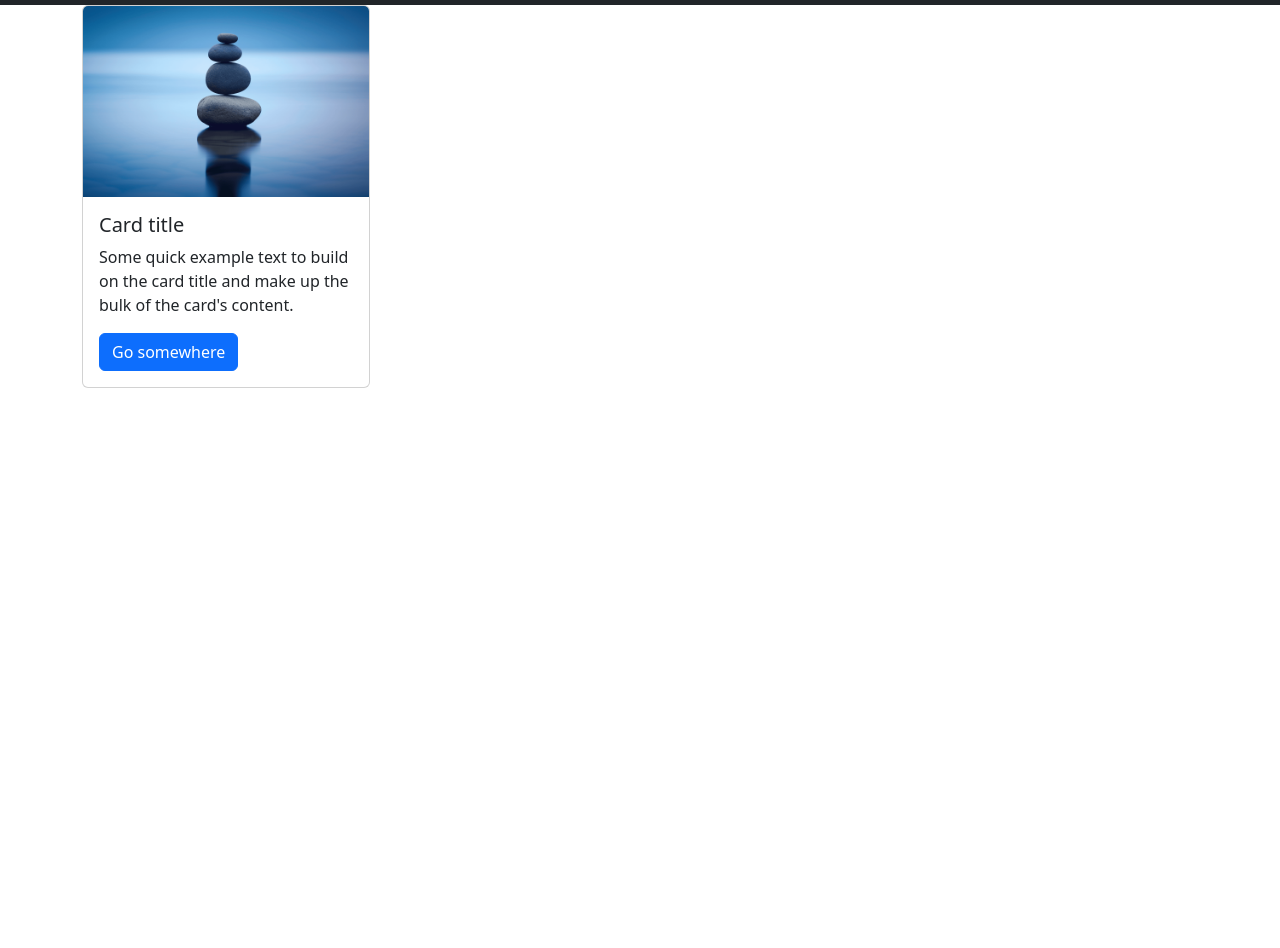
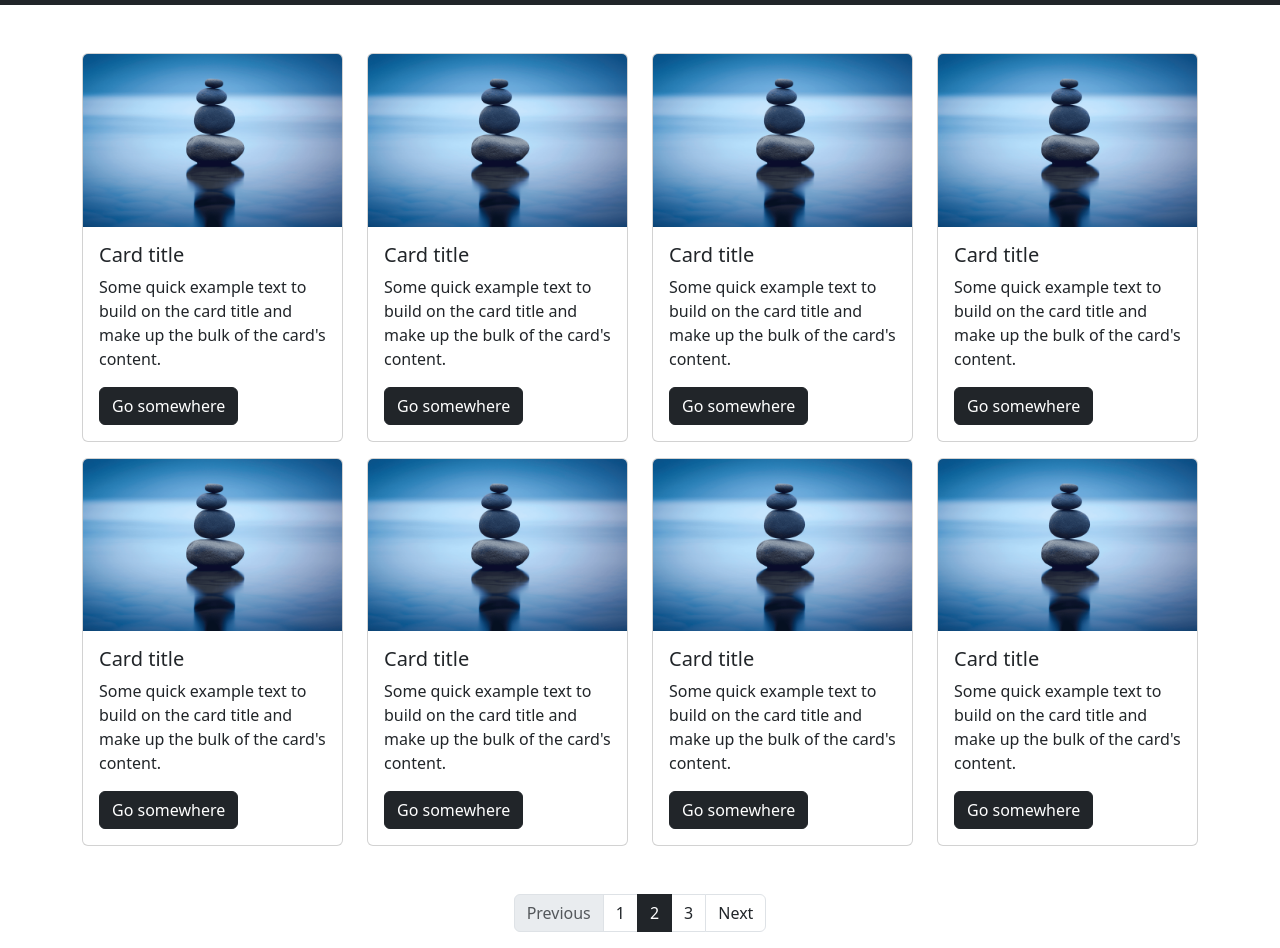
Before and after one commit to mansuroff123/grid-5, a plain HTML site: page index.html in a window 1280 px wide. Shown: the part 51-999 px from the top of the page. Before the commit the page ends 800 px from the top, so only its background shows below. Drawn offline with Linux system fonts and the light colour scheme.

Commit message:
card section finished

```diff
--- a/index.html
+++ b/index.html
@@ -50,20 +50,107 @@
 
   <!-- card section begin -->
     <div class="container">
-      <div class="row">
-        <div class="col-3">
-          <div class="card" style="width: 18rem;">
+      <div class="row my-5 row-gap-3">
+        <div class="col-lg-3 col-md-6 col-12 d-flex justify-content-center">
+          <div class="card" style="max-width: 18rem;">
             <img src="stone.png" class="card-img-top" alt="stone">
             <div class="card-body">
               <h5 class="card-title">Card title</h5>
               <p class="card-text">Some quick example text to build on the card title and make up the bulk of the card's content.</p>
-              <a href="#" class="btn btn-primary">Go somewhere</a>
+              <a href="#" class="btn btn-dark">Go somewhere</a>
+            </div>
+          </div>
+        </div>
+        <div class="col-lg-3 col-md-6 col-12 d-flex justify-content-center">
+          <div class="card" style="max-width: 18rem;">
+            <img src="stone.png" class="card-img-top" alt="stone">
+            <div class="card-body">
+              <h5 class="card-title">Card title</h5>
+              <p class="card-text">Some quick example text to build on the card title and make up the bulk of the card's content.</p>
+              <a href="#" class="btn btn-dark">Go somewhere</a>
+            </div>
+          </div>
+        </div>
+        <div class="col-lg-3 col-md-6 col-12 d-flex justify-content-center">
+          <div class="card" style="max-width: 18rem;">
+            <img src="stone.png" class="card-img-top" alt="stone">
+            <div class="card-body">
+              <h5 class="card-title">Card title</h5>
+              <p class="card-text">Some quick example text to build on the card title and make up the bulk of the card's content.</p>
+              <a href="#" class="btn btn-dark">Go somewhere</a>
+            </div>
+          </div>
+        </div>
+        <div class="col-lg-3 col-md-6 col-12 d-flex justify-content-center">
+          <div class="card" style="max-width: 18rem;">
+            <img src="stone.png" class="card-img-top" alt="stone">
+            <div class="card-body">
+              <h5 class="card-title">Card title</h5>
+              <p class="card-text">Some quick example text to build on the card title and make up the bulk of the card's content.</p>
+              <a href="#" class="btn btn-dark">Go somewhere</a>
+            </div>
+          </div>
+        </div>
+        <div class="col-lg-3 col-md-6 col-12 d-flex justify-content-center">
+          <div class="card" style="max-width: 18rem;">
+            <img src="stone.png" class="card-img-top" alt="stone">
+            <div class="card-body">
+              <h5 class="card-title">Card title</h5>
+              <p class="card-text">Some quick example text to build on the card title and make up the bulk of the card's content.</p>
+              <a href="#" class="btn btn-dark">Go somewhere</a>
+            </div>
+          </div>
+        </div>
+        <div class="col-lg-3 col-md-6 col-12 d-flex justify-content-center">
+          <div class="card" style="max-width: 18rem;">
+            <img src="stone.png" class="card-img-top" alt="stone">
+            <div class="card-body">
+              <h5 class="card-title">Card title</h5>
+              <p class="card-text">Some quick example text to build on the card title and make up the bulk of the card's content.</p>
+              <a href="#" class="btn btn-dark">Go somewhere</a>
+            </div>
+          </div>
+        </div>
+        <div class="col-lg-3 col-md-6 col-12 d-flex justify-content-center">
+          <div class="card" style="max-width: 18rem;">
+            <img src="stone.png" class="card-img-top" alt="stone">
+            <div class="card-body">
+              <h5 class="card-title">Card title</h5>
+              <p class="card-text">Some quick example text to build on the card title and make up the bulk of the card's content.</p>
+              <a href="#" class="btn btn-dark">Go somewhere</a>
+            </div>
+          </div>
+        </div>
+        <div class="col-lg-3 col-md-6 col-12 d-flex justify-content-center">
+          <div class="card" style="max-width: 18rem;">
+            <img src="stone.png" class="card-img-top" alt="stone">
+            <div class="card-body">
+              <h5 class="card-title">Card title</h5>
+              <p class="card-text">Some quick example text to build on the card title and make up the bulk of the card's content.</p>
+              <a href="#" class="btn btn-dark">Go somewhere</a>
             </div>
           </div>
         </div>
       </div>
+      <nav aria-label="...">
+        <ul class="pagination justify-content-center">
+          <li class="page-item disabled">
+            <a class="page-link">Previous</a>
+          </li>
+          <li class="page-item"><a class="page-link text-dark" href="#">1</a></li>
+          <li class="page-item active" aria-current="page">
+            <a class="page-link bg-dark border-dark" href="#">2</a>
+          </li>
+          <li class="page-item"><a class="page-link text-dark" href="#">3</a></li>
+          <li class="page-item">
+            <a class="page-link text-dark" href="#">Next</a>
+          </li>
+        </ul>
+      </nav>
     </div>
   <!-- card section end -->
+
+
   <script src="bootstrap.bundle.js"></script>
 </body>
 
```
